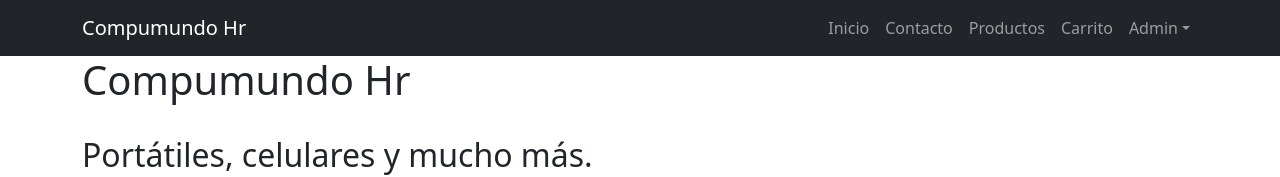
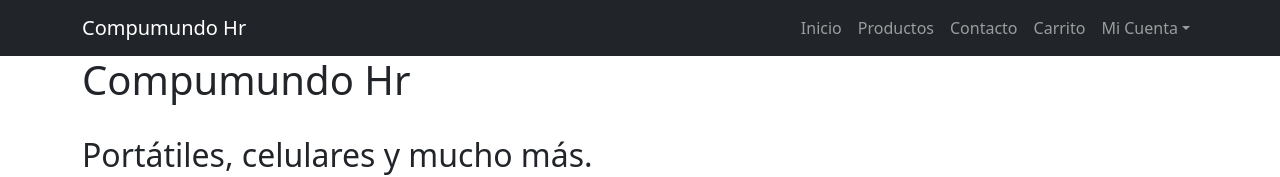
Before and after one commit to Juliandavidlp/preentrega-Talento-Tech-React-JS, a React (Vite) app: page /Productos in a window 1280 px wide. Shown: the top 177 px of the page. Built offline with nearby package versions, Linux system fonts and the light colour scheme; no server answers.

Commit message:
Julián Dorao

```diff
--- a/src/components/Navbar.jsx
+++ b/src/components/Navbar.jsx
@@ -4,7 +4,6 @@ import { Link } from 'react-router-dom';
 
 function AppNavbar() {
   return (
-    <div >
         <Navbar bg="dark" variant="dark" expand="lg">
           <Container>
               <Navbar.Brand as={Link} to="/">Compumundo Hr</Navbar.Brand>
@@ -12,13 +11,14 @@ function AppNavbar() {
               <Navbar.Collapse id="basic-navbar-nav">
               <Nav className="ms-auto">
                   <Nav.Link as={Link} to="/">Inicio</Nav.Link>
+                  <Nav.Link as={Link} to="/Productos">Productos</Nav.Link>
                   <Nav.Link as={Link} to="/Contacto">Contacto</Nav.Link>
-                <Nav.Link as={Link} to="/Productos">Productos</Nav.Link>
                   <Nav.Link as={Link} to="/Carrito">Carrito</Nav.Link>
 
-                <NavDropdown title="Admin" id="basic-nav-dropdown">
+                  <NavDropdown title="Mi Cuenta" id="basic-nav-dropdown">
                   <NavDropdown.Item as={Link} to="/Iniciar-sesión">Iniciar Sesión</NavDropdown.Item>
                   <NavDropdown.Item as={Link} to="/Registrarse">Registrarse</NavDropdown.Item>
+                  <NavDropdown.Item as={Link} to="/Administración">Administración</NavDropdown.Item>
                   <NavDropdown.Divider />
                   <NavDropdown.Item as={Link} to="/Cerrar-sesión">Cerrar Sesión</NavDropdown.Item>
                   </NavDropdown>
@@ -26,7 +26,6 @@ function AppNavbar() {
               </Navbar.Collapse>
           </Container>
         </Navbar>
-    </div>
   );
 }
 
```
Lines whose indentation alone changed are shown as unchanged.
